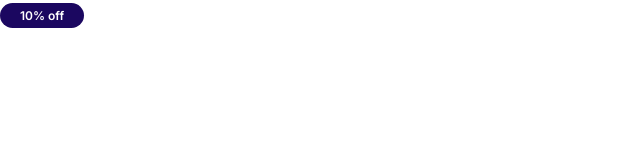
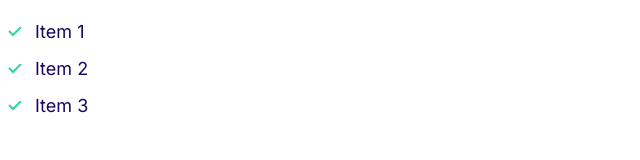
Before and after one commit to MaestroAiman/Moshified, a plain HTML site: page index.html in a window 1280 px wide. Shown: the whole page, without its empty margins (0-640 px from the left). Drawn offline with Linux system fonts and the light colour scheme.

Commit message:
Define our lists.

```diff
--- a/Css/style.css
+++ b/Css/style.css
@@ -96,3 +96,26 @@ a {
         font-size: 1.2rem;
     }
 }
+/*lists*/
+.list {
+    list-style: none;
+    padding-left: 0;
+    color: var(--color-headings);
+}
+.list--inline .list__item {
+    display: inline-block;
+    padding-right: 2rem;
+}
+.list--tick {
+    list-style-image: url(../images/tick.svg);
+    padding-left: 3rem;
+}
+.list--tick .list__item {
+    padding-left: 0.5rem;
+    margin-bottom: 1rem;
+}
+@media screen and (min-width: 1024px) {
+    .list--tick .list__item {
+        padding-left: 0.5rem;
+    }
+}
--- a/index.html
+++ b/index.html
@@ -11,6 +11,10 @@
     <link rel="stylesheet" href="Css/style.css" />
 </head>
 <body>
-    <span class="badge badge--secondary badge--small">10% off</span>
+    <ul class="list list--tick">
+        <li class="list__item">Item 1</li>
+        <li class="list__item">Item 2</li>
+        <li class="list__item">Item 3</li>
+    </ul>
 </body>
 </html>
```
Also changed, not shown: components/lists.html (added, +5 -0 lines), images/IMG_0003.JPG (deleted), images/b1.jpg (deleted), images/b2.jpg (deleted), images/b3.jpg (deleted), images/b4.jpg (deleted), images/b5.jpg (deleted), images/b6.jpg (deleted), images/b7.jpg (deleted), images/b8.jpg (deleted), images/b9.jpg (deleted), images/tick.svg (added).
